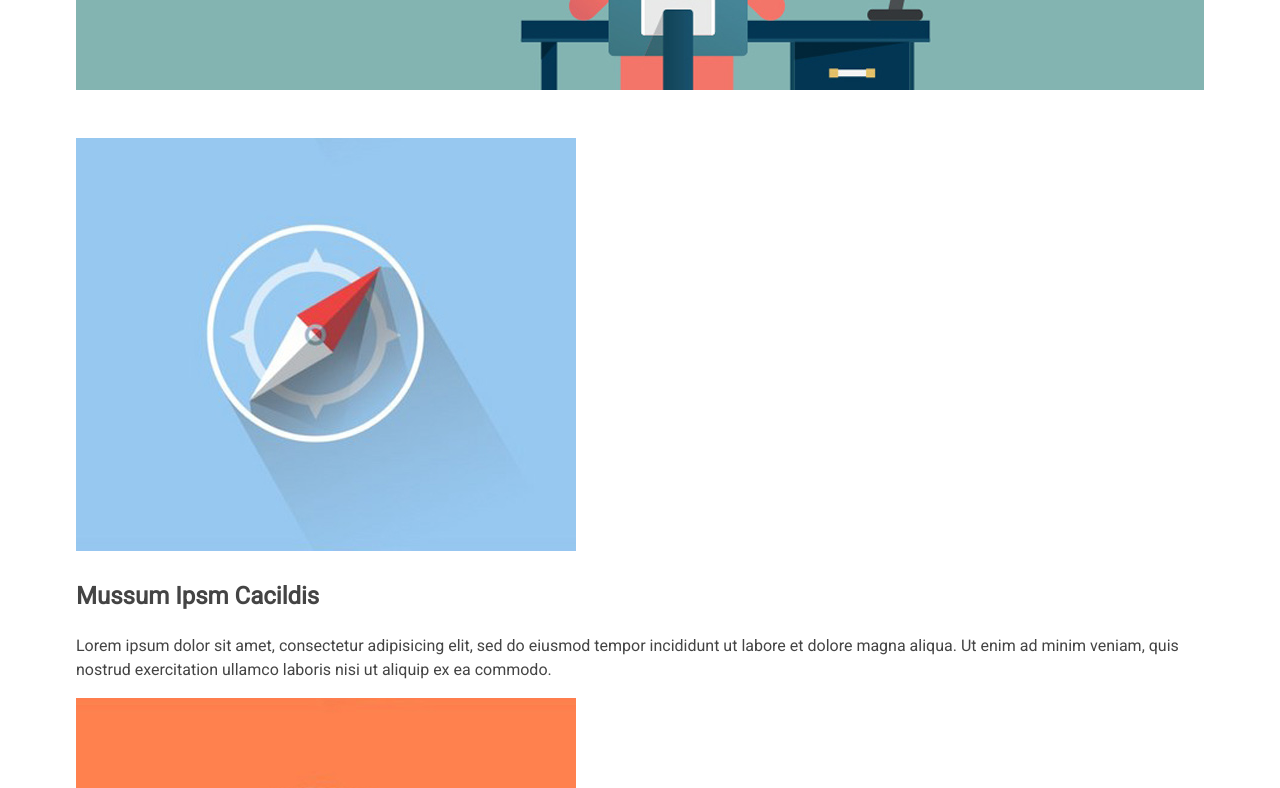
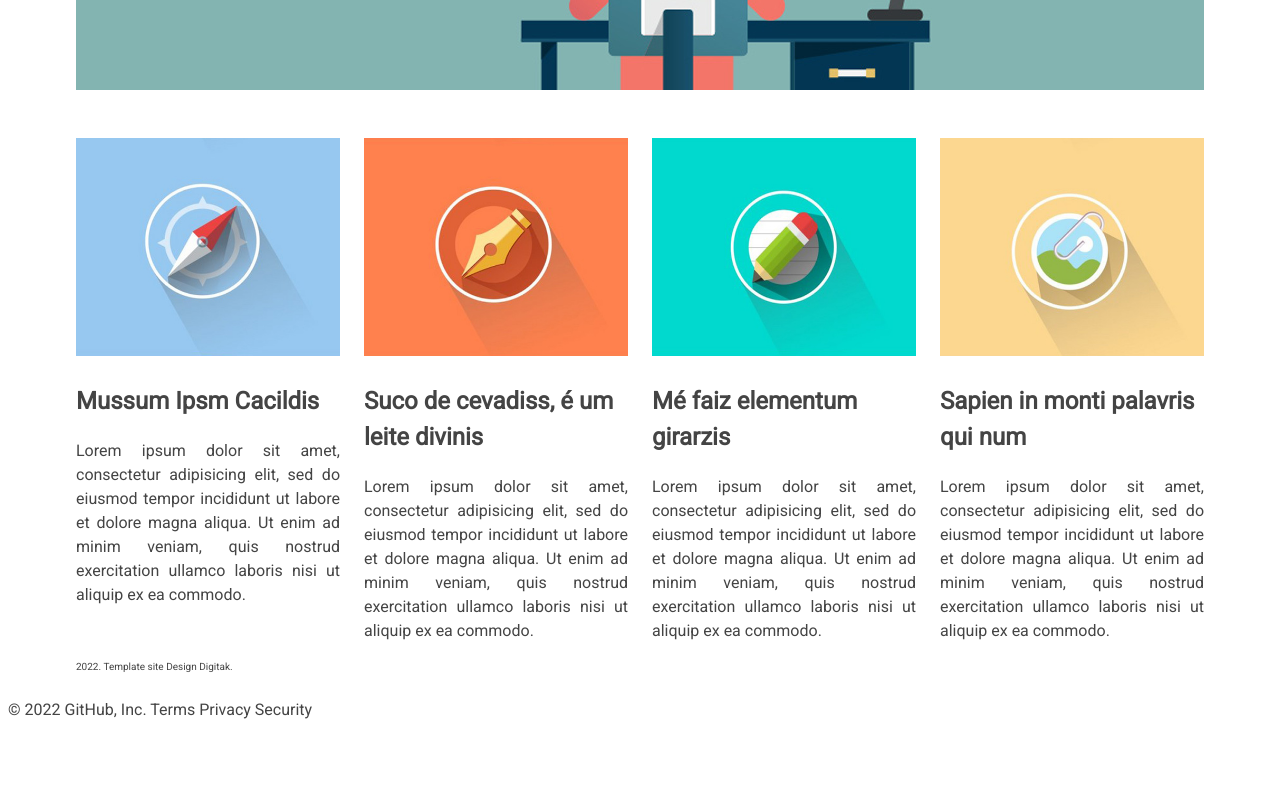
Before and after one commit to henellyy/linguagem-de-programacao, a plain HTML site: page site_designdigital/index.html in a window 1280 px wide. Shown: the part 480-1268 px from the top of the page. After the commit the page ends 1210 px from the top, so only its background shows below. Drawn offline with Linux system fonts and the light colour scheme.

Commit message:
Update style.css

```diff
--- a/site_designdigital/style.css
+++ b/site_designdigital/style.css
@@ -111,3 +111,33 @@ h1{
 	font-size: 18px;
 	color: #FFF;
 }
+
+article{
+	width: 264px;
+	float: left;
+	margin-right: 24px;
+}
+
+article:last-child{
+	margin-right: 0;
+}
+
+article p{
+	text-align: justify;
+	font-size: 16px;
+}
+
+h2{
+	font-size: 24px;
+}
+
+footer{
+	width: 100%;
+	margin-top: 24px;
+	margin-bottom: 24px;
+}
+
+.footer{
+	font-size: 10px;
+	margin-bottom: 0;
+}
```
